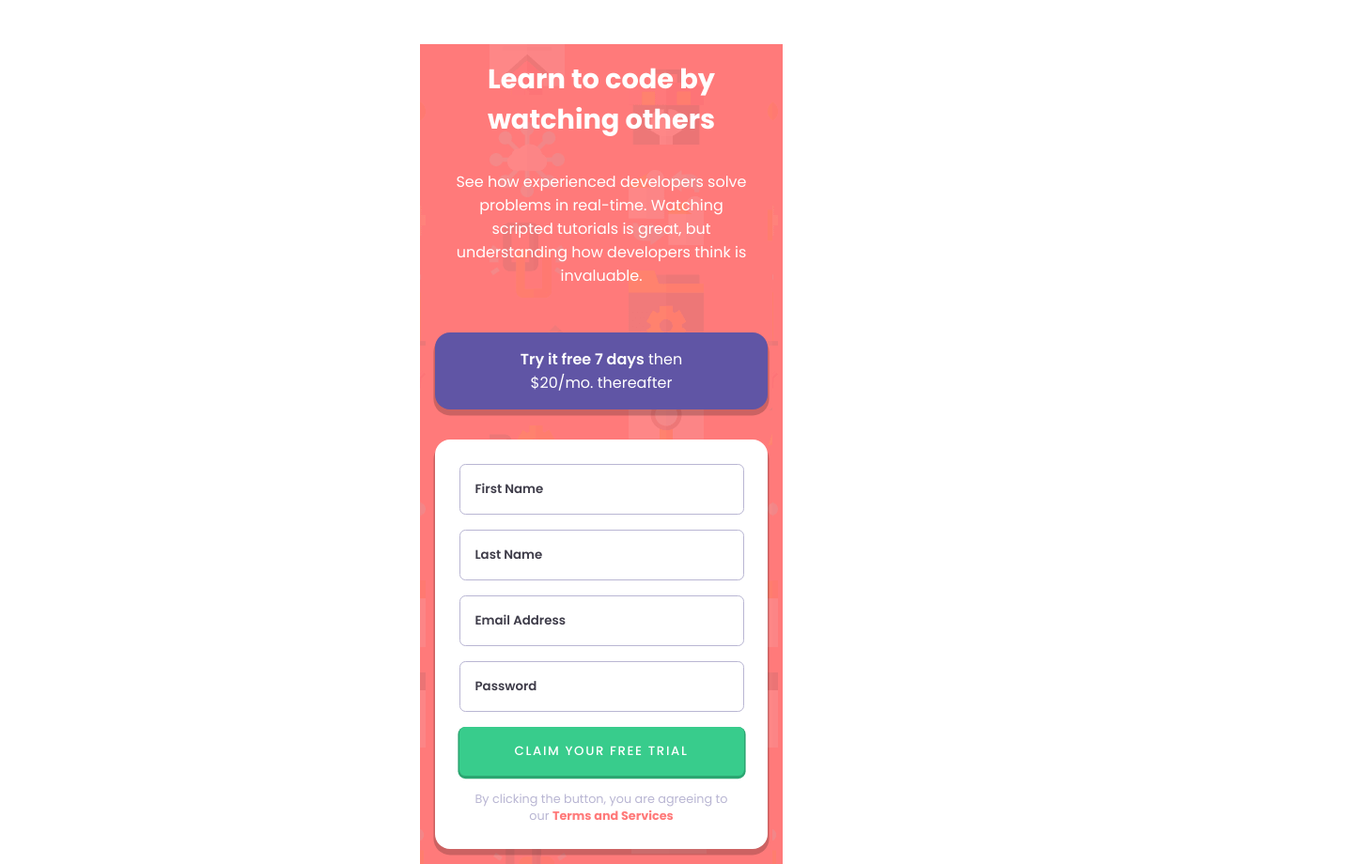
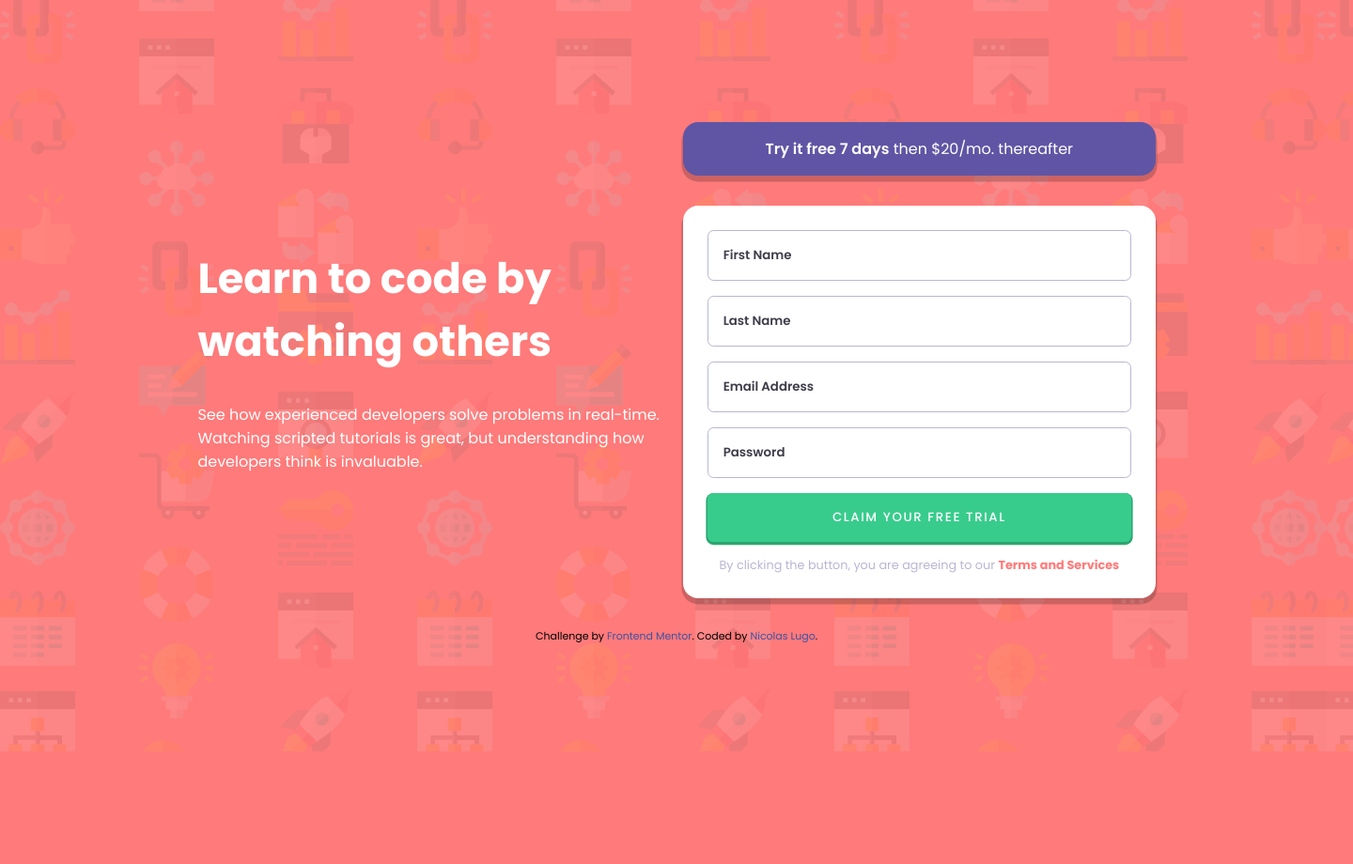
Before and after one commit to nicolugocbz86/intro-component-with-sign-up-form, a plain HTML site: page index.html in a window 1280 px wide. Shown: the top 920 px of the page at 94% size, 1440 px wide, since content can reach past the window. After the commit the page ends 800 px from the top, so only its background shows below. Drawn offline with Linux system fonts and the light colour scheme.

Commit message:
css: desktop styles

```diff
--- a/css/index.css
+++ b/css/index.css
@@ -30,6 +30,8 @@
                 gap: 1rem;
                 text-align: center;
                 font-size: 16px;
+                background-color: hsl(0, 100%, 74%);
+                background-image: url(../images/bg-intro-mobile.png);
             }
 
             main,
@@ -39,8 +41,8 @@
             }
 
             main {
-                background-color: hsl(0, 100%, 74%);
-                background-image: url(../images/bg-intro-mobile.png);
+                /* background-color: hsl(0, 100%, 74%);
+                background-image: url(../images/bg-intro-mobile.png); */
                 color: hsl(0, 100%, 100%);
                 gap: 3rem;
                 padding: 1rem;
@@ -132,8 +134,48 @@
     @media screen and (min-width: 401px) {
 
         /* TAGS */
+
+            body {
+                width: 1440px;
+                height: 800px;
+                background-color: hsl(0, 100%, 74%);
+                background-image: url(../images/bg-intro-desktop.png);
+            }
+
+            main {
+                margin: auto;
+                width: 73%;
+                display: grid;
+                gap: 1rem;
+                grid-template-areas:
+                'top_ bottom_';
+            }
+
         /* CLASS */
+
+            .top h1,
+            .top p {
+                text-align: left;
+            }
+
+            .top h1 {
+                font-size: 2.8rem;
+            }
+
+            .top p {
+                padding: 0;
+            }
+
         /* ID */
+
+            #top {
+                justify-content: center;
+                grid-area: top_;
+            }
+
+            #bottom {
+                grid-area: bottom_;
+            }
 
     }
 
--- a/index.html
+++ b/index.html
@@ -9,11 +9,11 @@
 </head>
 <body>
     <main>
-        <div class="top">
+        <div id="top" class="top">
             <h1>Learn to code by watching others</h1>
             <p>See how experienced developers solve problems in real-time. Watching scripted tutorials is great, but understanding how developers think is invaluable.</p>
         </div>
-        <div class="bottom">
+        <div id="bottom" class="bottom">
             <p><span>Try it free 7 days</span> then $20/mo. thereafter</p>
             <form>
                 <input type="text" name="" id="" placeholder="First Name">
```
